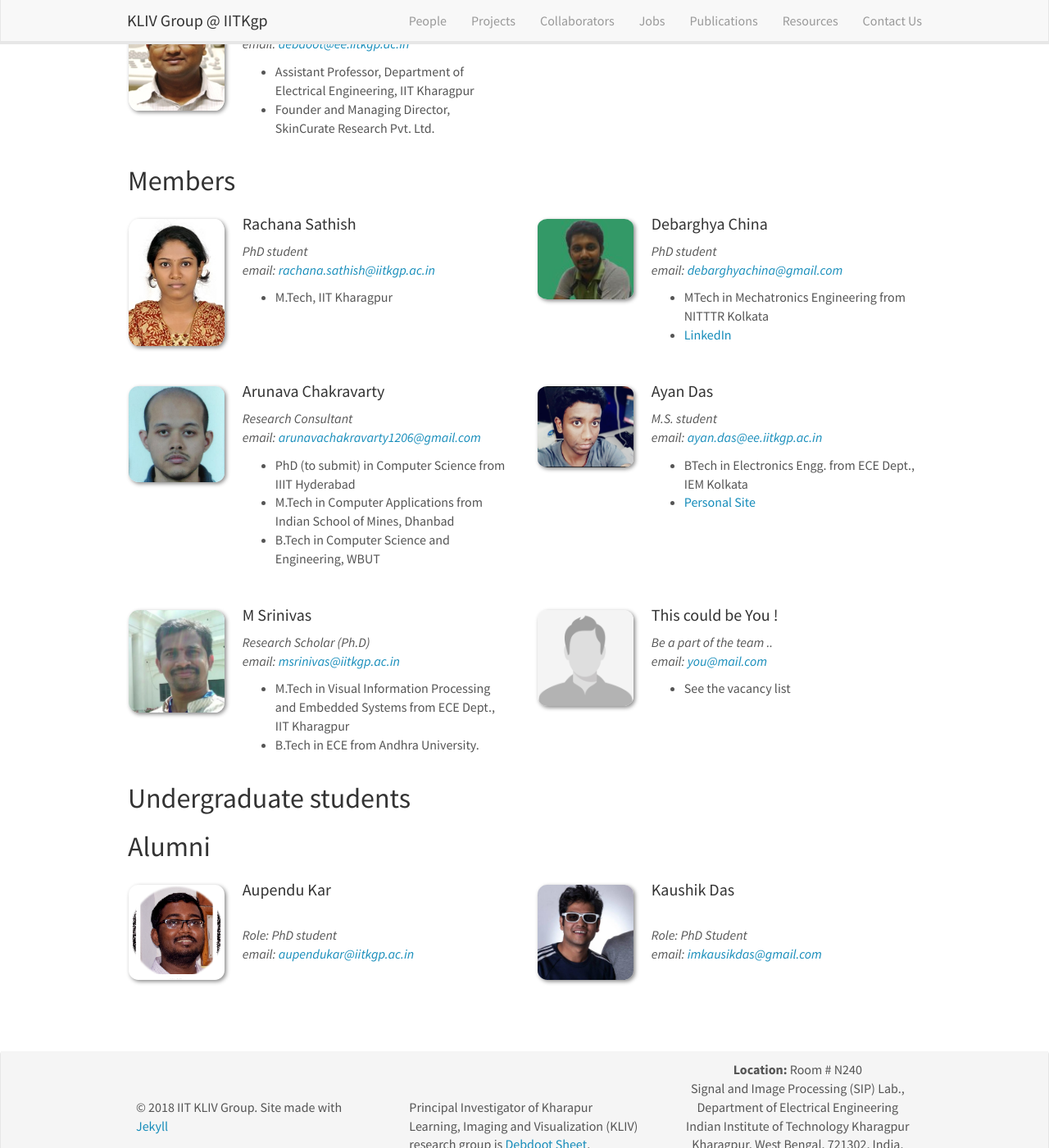
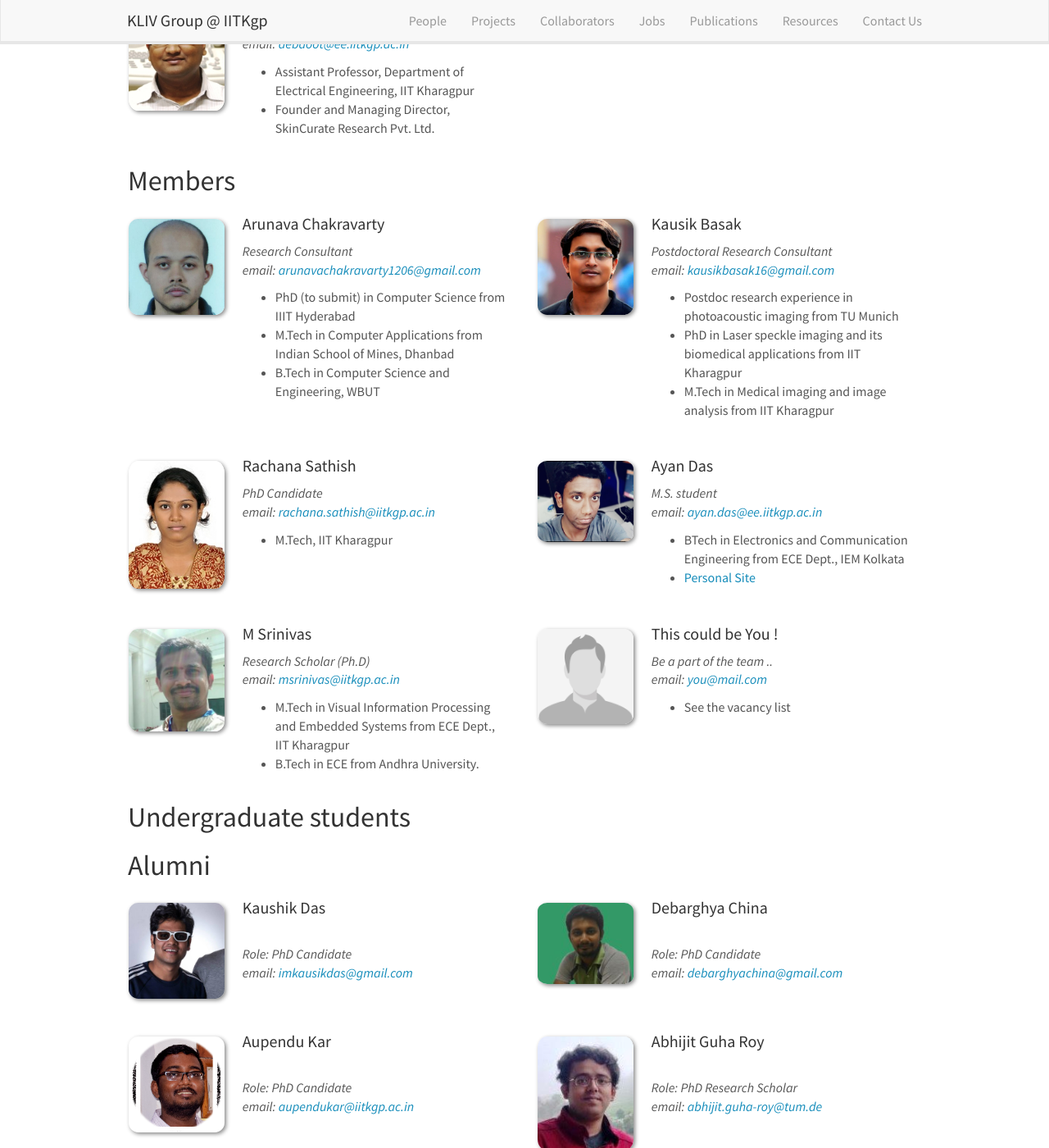
Before and after one commit to iitkliv/tempsite, a Jekyll site: the page built from _pages/people.md, in a window 1280 px wide and 1400 px high, scrolled down 266 px. Shown: the whole window at 82% size. Built offline with Jekyll 4.4.1, drawn with Linux system fonts in a browser that asks for light colours; nearby versions of some CDN libraries; some of the changed text lies outside the part shown.

```diff
--- a/_data/people.yml
+++ b/_data/people.yml
@@ -1,38 +1,11 @@
 - name: Dr. Debdoot Sheet
   photo: ds.jpg
-  info: Head & Principle Investigator (PI) of KLIV Group
+  info: Head & Principal Investigator (PI) of KLIV Group
   email: debdoot@ee.iitkgp.ac.in
   description:
     - Assistant Professor, Department of Electrical Engineering, IIT Kharagpur
     - Founder and Managing Director, SkinCurate Research Pvt. Ltd.
   type: head
-
-- name: Rachana Sathish
-  photo: rs.jpg
-  info: PhD student
-  email: rachana.sathish@iitkgp.ac.in
-  description:
-    - M.Tech, IIT Kharagpur
-  type: member
-
-- name: Aupendu Kar
-  photo: ak.png
-  info: PhD student
-  email: aupendukar@iitkgp.ac.in
-  description:
-    - M.Tech in Instrumentation and Signal Processing from EE Dept., IIT Kharagpur
-    - BTech in Electrical Engineering from West Bengal University of Technology
-    - <a href="https://aupendu.github.io/"> Personal Site </a>
-  type: alumni
-
-- name: Debarghya China
-  photo: dc.jpg
-  info: PhD student
-  email: debarghyachina@gmail.com
-  description:
-    - MTech in Mechatronics Engineering from NITTTR Kolkata
-    - <a href="https://www.linkedin.com/in/debarghya-china-2a637aba/"> LinkedIn </a>
-  type: member
 
 - name: Arunava Chakravarty
   photo: ac.jpeg
@@ -44,12 +17,30 @@
     - B.Tech in Computer Science and Engineering, WBUT
   type: member
 
+- name: Kausik Basak
+  photo: kb.jpg
+  info: Postdoctoral Research Consultant
+  email: kausikbasak16@gmail.com
+  description:
+    - Postdoc research experience in photoacoustic imaging from TU Munich
+    - PhD in Laser speckle imaging and its biomedical applications from IIT Kharagpur
+    - M.Tech in Medical imaging and image analysis from IIT Kharagpur
+  type: member
+
+- name: Rachana Sathish
+  photo: rs.jpg
+  info: PhD Candidate
+  email: rachana.sathish@iitkgp.ac.in
+  description:
+    - M.Tech, IIT Kharagpur
+  type: member
+
 - name: Ayan Das
   photo: ad.jpg
   info: M.S. student
   email: ayan.das@ee.iitkgp.ac.in
   description:
-    - BTech in Electronics Engg. from ECE Dept., IEM Kolkata
+    - BTech in Electronics and Communication Engineering from ECE Dept., IEM Kolkata
     - <a href="https://dasayan05.github.io/"> Personal Site </a>
   type: member
 
@@ -62,14 +53,6 @@
     - B.Tech in ECE from Andhra University.
   type: member
 
-- name: Kaushik Das
-  photo: kd.jpg
-  info: PhD Student
-  email: imkausikdas@gmail.com
-  description:
-    - MTech from IIT Kharagpur
-  type: alumni
-
 - name: This could be You !
   photo: phman.jpg
   info: Be a part of the team ..
@@ -77,3 +60,154 @@
   description:
     - See the vacancy list
   type: member
+
+- name: Kaushik Das
+  photo: kd.jpg
+  info: PhD Candidate
+  email: imkausikdas@gmail.com
+  description:
+    - MTech from IIT Kharagpur
+  type: alumni
+
+- name: Debarghya China
+  photo: dc.jpg
+  info: PhD Candidate
+  email: debarghyachina@gmail.com
+  description:
+    - MTech in Mechatronics Engineering from NITTTR Kolkata
+    - <a href="https://www.linkedin.com/in/debarghya-china-2a637aba/"> LinkedIn </a>
+  type: alumni
+
+- name: Aupendu Kar
+  photo: ak.png
+  info: PhD Candidate
+  email: aupendukar@iitkgp.ac.in
+  description:
+    - M.Tech in Instrumentation and Signal Processing from EE Dept., IIT Kharagpur
+    - BTech in Electrical Engineering from West Bengal University of Technology
+    - <a href="https://aupendu.github.io/"> Personal Site </a>
+  type: alumni
+
+- name: Abhijit Guha Roy
+  photo: agr.jpg
+  info: PhD Research Scholar
+  email: abhijit.guha-roy@tum.de
+  description:
+
+  type: alumni
+
+- name: Niladri Garai
+  photo: niladri.jpg
+  info: PhD Candidate
+  email: niladrigarai@smst.iitkgp.ernet.in
+  description:
+
+  type: alumni
+
+- name: Ram Nagar
+  photo: ramnagar.jpg
+  info:
+  email:
+  url:
+  description:
+
+  type: alumni
+
+- name: Akshit Mantri
+  photo: akshit.jpg
+  info:
+  email:
+  url: https://in.linkedin.com/in/akshit-mantri-327a5b101
+  description:
+
+  type: alumni
+
+- name: Srichandra Chi-lappagari
+  photo: srichanda.jpg
+  info:
+  email:
+  url: https://in.linkedin.com/in/srichandra-chilappagari
+  description:
+
+  type: alumni
+
+- name: Abhinav Agarwal
+  photo: avinav.jpg
+  info:
+  email:
+  url:
+  description:
+
+  type: alumni
+
+- name: Shaswat Datta
+  photo: saswat.jpg
+  info:
+  email:
+  url:
+  description:
+
+  type: alumni
+
+- name: Abhishek Pal
+  photo: avishek.jpg
+  info:
+  email:
+  url:
+  description:
+
+  type: alumni
+
+- name: Shubh Agrawal
+  photo: shubh.jpg
+  info:
+  email:
+  url:
+  description:
+
+  type: alumni
+
+- name: Neha Banerjee
+  photo: neha.jpg
+  info:
+  email:
+  url:
+  description:
+
+  type: alumni
+
+- name: Nikhil Naik
+  photo: nikhil.jpg
+  info:
+  email:
+  url: https://www.linkedin.com/in/nikhilvnaik
+  description:
+
+  type: alumni
+
+- name: Himanshu Chaudhary
+  photo: hs.jpg
+  info:
+  email:
+  url: https://in.linkedin.com/in/himanshu-chaudhary-688097b7
+  description:
+
+  type: alumni
+
+- name: Prashant Yadav
+  photo: py.jpg
+  info:
+  email:
+  url: https://www.linkedin.com/in/prashant-yadav-63b465a0
+  description:
+
+  type: alumni
+
+- name: Inderpreet Kaur
+  photo: ik.jpg
+  info:
+  email:
+  url: https://in.linkedin.com/in/inderpreet15
+  description:
+
+  type: alumni
```
Also changed, not shown: images/teampic/agr.jpg (added), images/teampic/akshit.jpg (added), images/teampic/avinav.jpg (added), images/teampic/avishek.jpg (added), images/teampic/hs.jpg (added), images/teampic/ik.jpg (added), images/teampic/kb.jpg (added), images/teampic/neha.jpg (added), images/teampic/nikhil.jpg (added), images/teampic/niladri.jpg (added), images/teampic/py.jpg (added), images/teampic/ramnagar.jpg (added), images/teampic/saswat.jpg (added), images/teampic/shubh.jpg (added), 1 more files.
